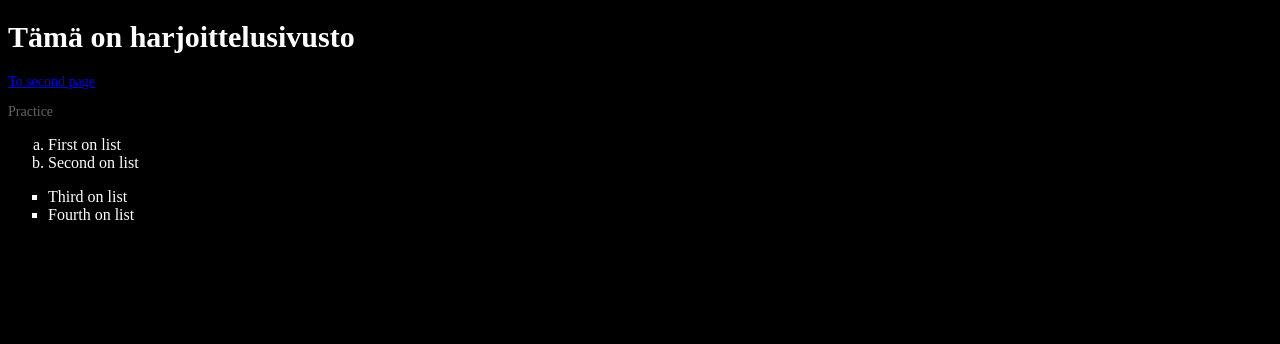
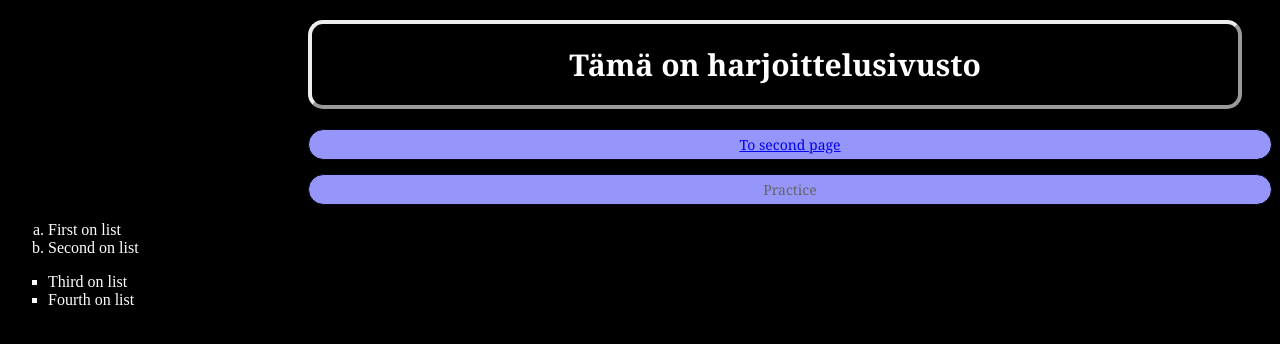
Before and after one commit to venlaku/venlaku, a plain HTML site: page index.html in a window 1280 px wide. Drawn offline with Linux system fonts and the light colour scheme.

Commit message:
Update style.css

```diff
--- a/css/style.css
+++ b/css/style.css
@@ -2,9 +2,25 @@ body {color: white;
         background-color: black;
     }
 h1 {
+    border: 4px outset;
+    border-radius: 15px;
+    margin-top: 20px;
+    margin-bottom: 20px;
+    margin-left: 300px;
+    margin-right: 30px;
+    padding: 20px;
     font-size: 30px;
+    font-family: Georgia, 'Times New Roman', Times, serif;
+    text-align: center;
 }
 p {
     color: rgb(100,100,100);
     font-size: 14px;
+    border-radius: 20px;
+    border: 1px solid rgb(6,6,21);
+    padding: 5px;
+    margin-left: 300px;
+    background-color: rgb(150, 150, 250);
+    text-align: center;
+    font-family: Georgia, 'Times New Roman', Times, serif;
 }
```
